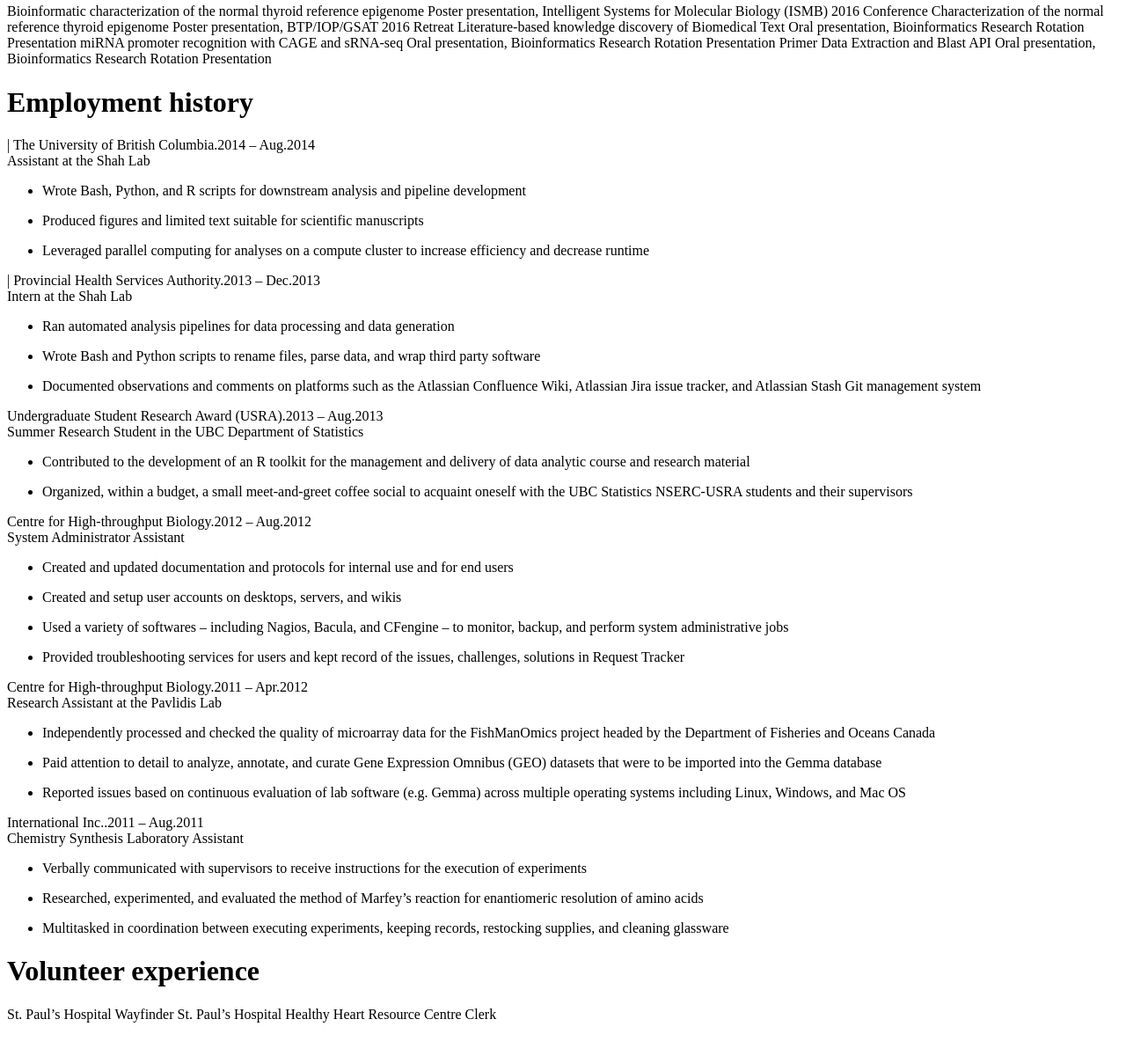
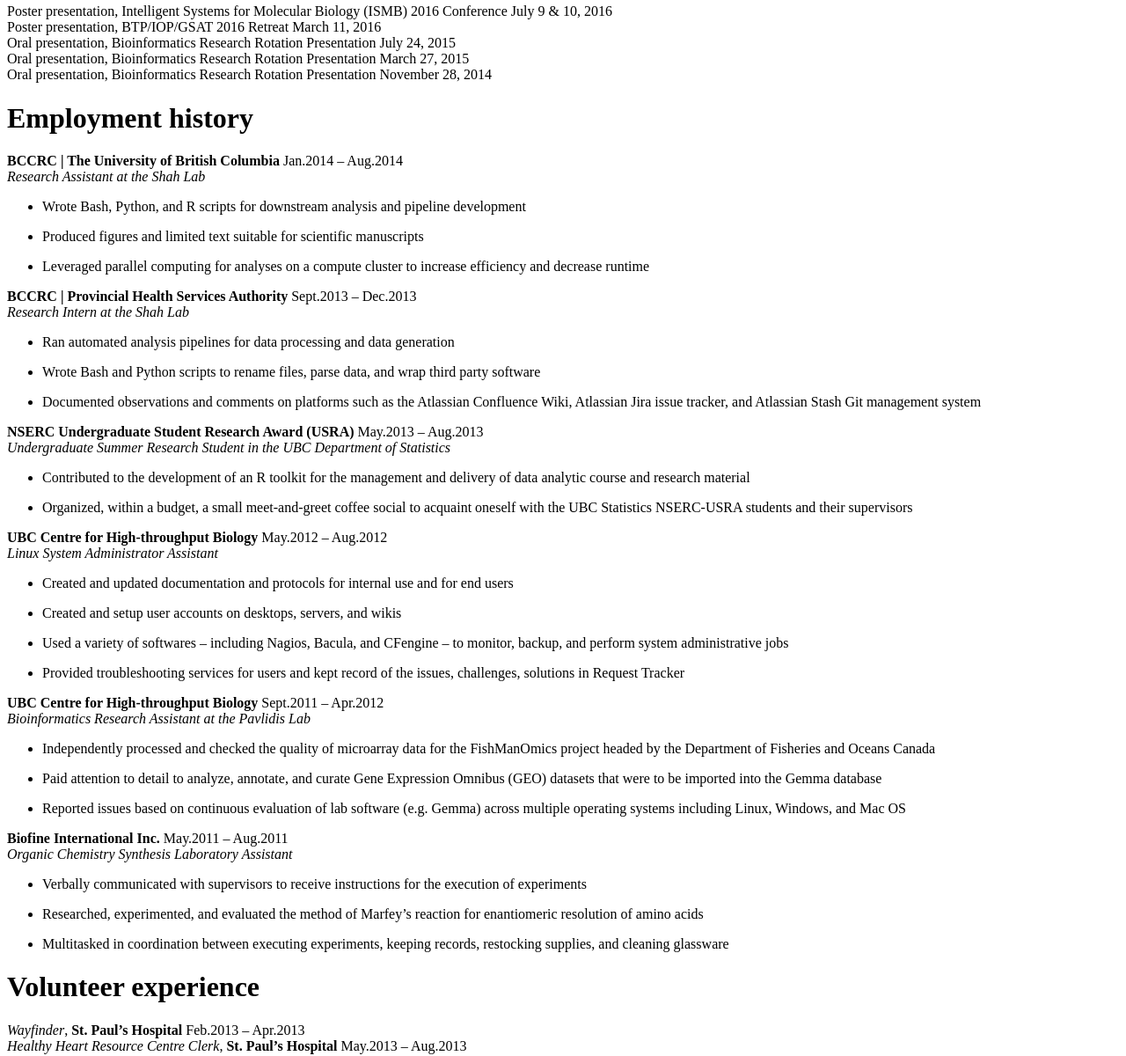
Before and after one commit to csiu/CV, a plain HTML site: page index.html in a window 1280 px wide. Shown: the part 844-2044 px from the top of the page at 88% size. Before the commit the page ends 2022 px from the top, so only its background shows below. Drawn offline with Linux system fonts and the light colour scheme.

Commit message:
update index/pandoc fixes - to include firstword - to print dates properly

```diff
--- a/index.html
+++ b/index.html
@@ -1,12 +1,12 @@
 <h1 id="education">Education</h1>
-<p><span> <span>a Master’s degree, Bioinformatics</span>.2014 - Present<br />
+<p><span> <span><strong>Pursuing a Master’s degree, Bioinformatics</strong></span> Sept.2014 - Present<br />
 </span></p>
 <ul>
 <li><p>University of British Columbia, Vancouver, BC</p></li>
 <li><p>4 month lab rotations with Steven Jones, Wyeth Wasserman, and Denise Daley</p></li>
 <li><p>Thesis supervisor: Dr. Steven Jones</p></li>
 </ul>
-<p><span> <span>of Science, Biochemistry</span>.2008 – May.2013<br />
+<p><span> <span><strong>Bachelor of Science, Biochemistry</strong></span> Sept.2008 – May.2013<br />
 </span></p>
 <ul>
 <li><p>University of British Columbia, Vancouver, BC</p></li>
@@ -34,49 +34,56 @@
 <p>Acknowledged in:</p>
 <p>Zoubarev et al. (2012) Gemma: a resource for the reuse, sharing and meta-analysis of expression profiling data. <span><em>Bioinformatics, 28</em></span>(17):2272-3. doi: 10.1093/bioinformatics/bts430</p>
 <h1 id="presentations">Presentations</h1>
-<p><span>Bioinformatic characterization of the normal thyroid reference epigenome</span> <span>Poster presentation, Intelligent Systems for Molecular Biology (ISMB) 2016 Conference</span> <span>Characterization of the normal reference thyroid epigenome</span> <span>Poster presentation, BTP/IOP/GSAT 2016 Retreat</span> <span>Literature-based knowledge discovery of Biomedical Text</span> <span>Oral presentation, Bioinformatics Research Rotation Presentation</span> <span>miRNA promoter recognition with CAGE and sRNA-seq</span> <span>Oral presentation, Bioinformatics Research Rotation Presentation</span> <span>Primer Data Extraction and Blast API</span> <span>Oral presentation, Bioinformatics Research Rotation Presentation</span></p>
+<p><span> Poster presentation, Intelligent Systems for Molecular Biology (ISMB) 2016 Conference July 9 &amp; 10, 2016<br />
+</span> <span> Poster presentation, BTP/IOP/GSAT 2016 Retreat March 11, 2016<br />
+</span> <span> Oral presentation, Bioinformatics Research Rotation Presentation July 24, 2015<br />
+</span> <span> Oral presentation, Bioinformatics Research Rotation Presentation March 27, 2015<br />
+</span> <span> Oral presentation, Bioinformatics Research Rotation Presentation November 28, 2014<br />
+</span></p>
 <h1 id="employment-history">Employment history</h1>
-<p><span> <span><span class="math inline">|</span> The University of British Columbia</span>.2014 – Aug.2014<br />
-</span> <span> <span>Assistant at the Shah Lab</span></span></p>
+<p><span> <span><strong>BCCRC <span class="math inline">|</span> The University of British Columbia</strong></span> Jan.2014 – Aug.2014<br />
+</span> <span> <span><em>Research Assistant at the Shah Lab</em></span></span></p>
 <ul>
 <li><p>Wrote Bash, Python, and R scripts for downstream analysis and pipeline development</p></li>
 <li><p>Produced figures and limited text suitable for scientific manuscripts</p></li>
 <li><p>Leveraged parallel computing for analyses on a compute cluster to increase efficiency and decrease runtime</p></li>
 </ul>
-<p><span> <span><span class="math inline">|</span> Provincial Health Services Authority</span>.2013 – Dec.2013<br />
-</span> <span> <span>Intern at the Shah Lab</span></span></p>
+<p><span> <span><strong>BCCRC <span class="math inline">|</span> Provincial Health Services Authority</strong></span> Sept.2013 – Dec.2013<br />
+</span> <span> <span><em>Research Intern at the Shah Lab</em></span></span></p>
 <ul>
 <li><p>Ran automated analysis pipelines for data processing and data generation</p></li>
 <li><p>Wrote Bash and Python scripts to rename files, parse data, and wrap third party software</p></li>
 <li><p>Documented observations and comments on platforms such as the Atlassian Confluence Wiki, Atlassian Jira issue tracker, and Atlassian Stash Git management system</p></li>
 </ul>
-<p><span> <span>Undergraduate Student Research Award (USRA)</span>.2013 – Aug.2013<br />
-</span> <span> <span>Summer Research Student in the UBC Department of Statistics</span></span></p>
+<p><span> <span><strong>NSERC Undergraduate Student Research Award (USRA)</strong></span> May.2013 – Aug.2013<br />
+</span> <span> <span><em>Undergraduate Summer Research Student in the UBC Department of Statistics</em></span></span></p>
 <ul>
 <li><p>Contributed to the development of an R toolkit for the management and delivery of data analytic course and research material</p></li>
 <li><p>Organized, within a budget, a small meet-and-greet coffee social to acquaint oneself with the UBC Statistics NSERC-USRA students and their supervisors</p></li>
 </ul>
-<p><span> <span>Centre for High-throughput Biology</span>.2012 – Aug.2012<br />
-</span> <span> <span>System Administrator Assistant</span></span></p>
+<p><span> <span><strong>UBC Centre for High-throughput Biology</strong></span> May.2012 – Aug.2012<br />
+</span> <span> <span><em>Linux System Administrator Assistant</em></span></span></p>
 <ul>
 <li><p>Created and updated documentation and protocols for internal use and for end users</p></li>
 <li><p>Created and setup user accounts on desktops, servers, and wikis</p></li>
 <li><p>Used a variety of softwares – including Nagios, Bacula, and CFengine – to monitor, backup, and perform system administrative jobs</p></li>
 <li><p>Provided troubleshooting services for users and kept record of the issues, challenges, solutions in Request Tracker</p></li>
 </ul>
-<p><span> <span>Centre for High-throughput Biology</span>.2011 – Apr.2012<br />
-</span> <span> <span>Research Assistant at the Pavlidis Lab</span></span></p>
+<p><span> <span><strong>UBC Centre for High-throughput Biology</strong></span> Sept.2011 – Apr.2012<br />
+</span> <span> <span><em>Bioinformatics Research Assistant at the Pavlidis Lab</em></span></span></p>
 <ul>
 <li><p>Independently processed and checked the quality of microarray data for the FishManOmics project headed by the Department of Fisheries and Oceans Canada</p></li>
 <li><p>Paid attention to detail to analyze, annotate, and curate Gene Expression Omnibus (GEO) datasets that were to be imported into the Gemma database</p></li>
 <li><p>Reported issues based on continuous evaluation of lab software (e.g. Gemma) across multiple operating systems including Linux, Windows, and Mac OS</p></li>
 </ul>
-<p><span> <span>International Inc.</span>.2011 – Aug.2011<br />
-</span> <span> <span>Chemistry Synthesis Laboratory Assistant</span></span></p>
+<p><span> <span><strong>Biofine International Inc.</strong></span> May.2011 – Aug.2011<br />
+</span> <span> <span><em>Organic Chemistry Synthesis Laboratory Assistant</em></span></span></p>
 <ul>
 <li><p>Verbally communicated with supervisors to receive instructions for the execution of experiments</p></li>
 <li><p>Researched, experimented, and evaluated the method of Marfey’s reaction for enantiomeric resolution of amino acids</p></li>
 <li><p>Multitasked in coordination between executing experiments, keeping records, restocking supplies, and cleaning glassware</p></li>
 </ul>
 <h1 id="volunteer-experience">Volunteer experience</h1>
-<p><span>St. Paul’s Hospital</span> <span>Wayfinder</span> <span>St. Paul’s Hospital</span> <span>Healthy Heart Resource Centre Clerk</span></p>
+<p><span> <span><em>Wayfinder</em></span>, <span><strong>St. Paul’s Hospital</strong></span> Feb.2013 – Apr.2013<br />
+</span> <span> <span><em>Healthy Heart Resource Centre Clerk</em></span>, <span><strong>St. Paul’s Hospital</strong></span> May.2013 – Aug.2013<br />
+</span></p>
```
